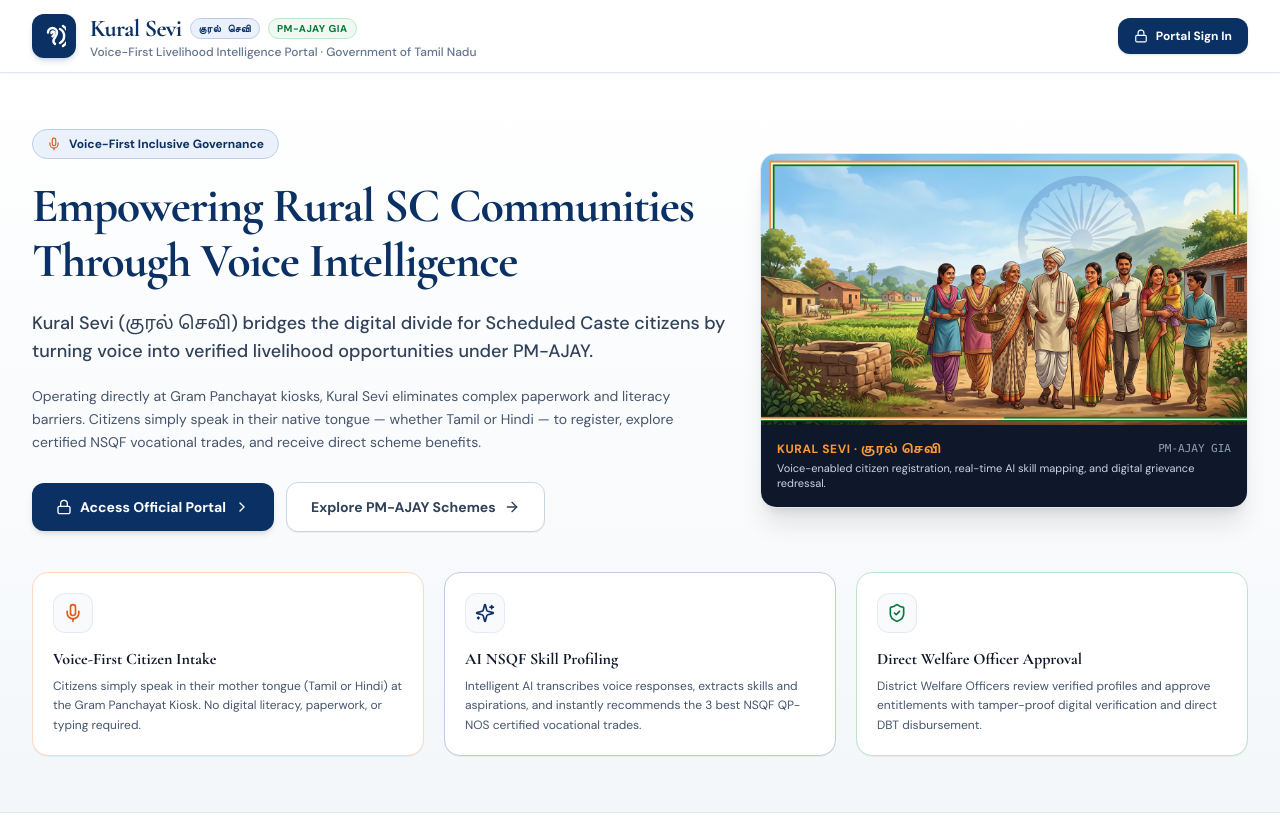
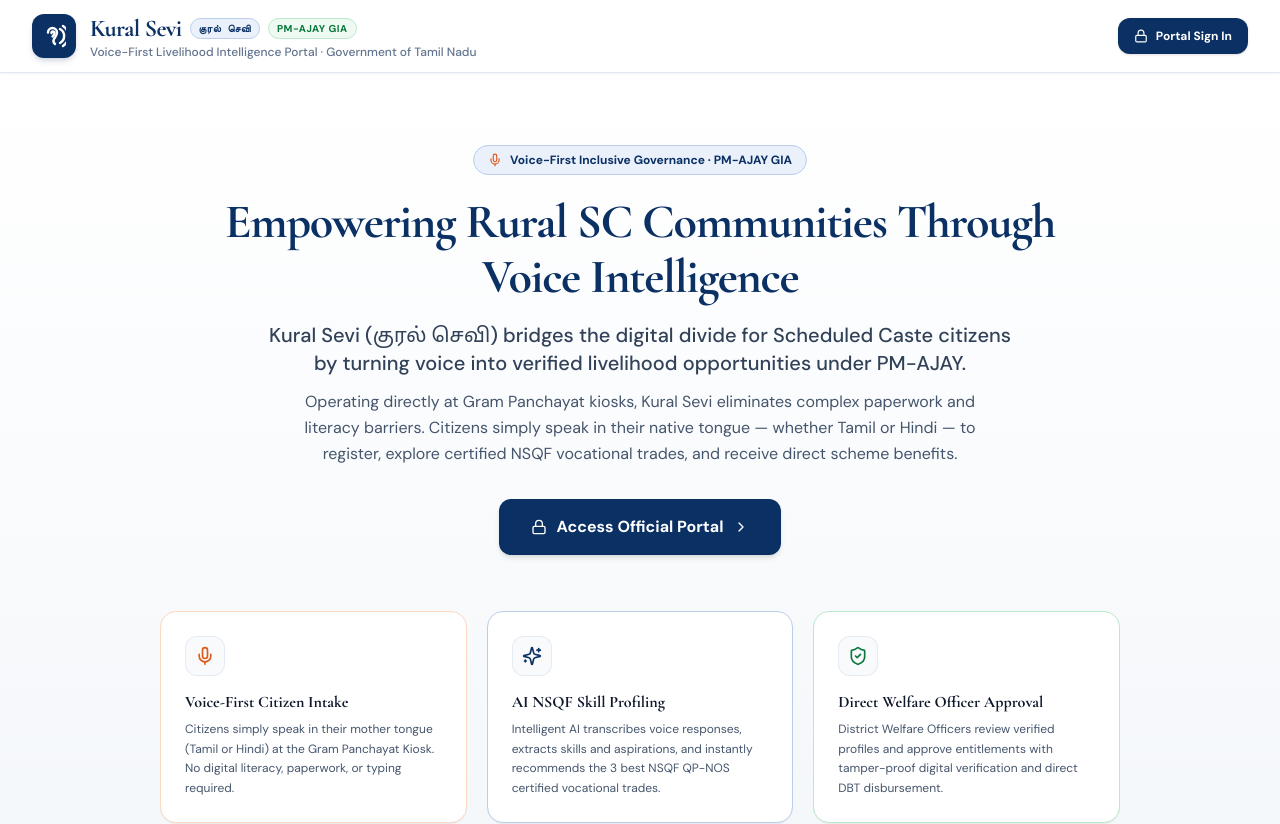
Before and after one commit to Potri2357/KuralSevi, a Next.js app in the folder apps/web/: page / in a window 1280 px wide. Shown: the top 824 px of the page. Built offline with nearby package versions, Linux system fonts and the light colour scheme.

Commit message:
style: remove hero image, remove explore button, center and align portal access button

```diff
--- a/apps/web/src/app/page.tsx
+++ b/apps/web/src/app/page.tsx
@@ -4,18 +4,13 @@
   Mic,
   Sparkles,
   ShieldCheck,
-  CheckCircle2,
   Lock,
   GraduationCap,
   Briefcase,
   Home,
   FileText,
-  Phone,
-  ArrowRight,
   ChevronRight,
-  ExternalLink,
   Users,
-  Award,
 } from 'lucide-react';
 import { IndicEar } from '@/components/icons/indic';
 
@@ -87,7 +82,7 @@
 export default function HomePage() {
   return (
     <div className="min-h-screen bg-slate-50 text-slate-800 font-sans selection:bg-[#0B3064]/10 selection:text-[#0B3064] flex flex-col">
-      {/* 1. HEADER (Only Kural Sevi branding and Sign In button - No top government banners or nav links) */}
+      {/* 1. HEADER (Only Kural Sevi branding and Sign In button) */}
       <header className="sticky top-0 z-40 w-full bg-white border-b border-slate-200 shadow-xs">
         <div className="max-w-7xl mx-auto px-4 sm:px-6 lg:px-8 h-18 flex items-center justify-between">
           {/* Kural Sevi Logo & Subtitle */}
@@ -129,79 +124,45 @@
 
       {/* 2. HERO SECTION: ALL ABOUT KURAL SEVI */}
       <section className="bg-gradient-to-b from-white to-slate-100/60 border-b border-slate-200">
-        <div className="max-w-7xl mx-auto px-4 sm:px-6 lg:px-8 py-10 sm:py-14">
-          <div className="grid grid-cols-1 lg:grid-cols-12 gap-8 items-center">
-            {/* Left Content */}
-            <div className="lg:col-span-7 space-y-5">
-              <div className="inline-flex items-center gap-2 bg-[#EAF1FB] border border-[#BACEEB] px-3.5 py-1.5 rounded-full text-xs font-bold text-[#0B3064]">
+        <div className="max-w-5xl mx-auto px-4 sm:px-6 lg:px-8 py-14 sm:py-18 text-center">
+          <div className="inline-flex items-center gap-2 bg-[#EAF1FB] border border-[#BACEEB] px-3.5 py-1.5 rounded-full text-xs font-bold text-[#0B3064] mb-5">
             <Mic className="w-3.5 h-3.5 text-[#E05A1B]" />
-                <span>Voice-First Inclusive Governance</span>
+            <span>Voice-First Inclusive Governance · PM-AJAY GIA</span>
           </div>
 
-              <h1 className="text-3xl sm:text-5xl font-black text-[#0B3064] font-display leading-[1.15] tracking-tight">
+          <h1 className="text-3xl sm:text-5xl font-black text-[#0B3064] font-display leading-[1.15] tracking-tight max-w-4xl mx-auto">
             Empowering Rural SC Communities Through Voice Intelligence
           </h1>
 
-              <p className="text-base sm:text-lg text-slate-700 font-medium">
+          <p className="text-base sm:text-xl text-slate-700 font-medium mt-4 max-w-3xl mx-auto">
             Kural Sevi (குரல் செவி) bridges the digital divide for Scheduled Caste citizens by turning voice into verified livelihood opportunities under PM-AJAY.
           </p>
 
-              <p className="text-sm text-slate-600 leading-relaxed max-w-2xl font-normal">
+          <p className="text-sm sm:text-base text-slate-600 leading-relaxed max-w-2xl mx-auto font-normal mt-3">
             Operating directly at Gram Panchayat kiosks, Kural Sevi eliminates complex paperwork and literacy barriers. Citizens simply speak in their native tongue — whether Tamil or Hindi — to register, explore certified NSQF vocational trades, and receive direct scheme benefits.
           </p>
 
-              {/* Action Buttons */}
-              <div className="flex flex-wrap items-center gap-3 pt-2">
+          {/* Action Button: Centered & Aligned Prominently */}
+          <div className="flex justify-center mt-8">
             <Link
               href="/login"
-                  className="inline-flex items-center gap-2 px-6 py-3.5 rounded-xl bg-[#0B3064] hover:bg-[#144282] text-white text-sm font-bold transition-all shadow-md hover:shadow-lg"
+              id="hero-portal-btn"
+              className="inline-flex items-center gap-2.5 px-8 py-4 rounded-xl bg-[#0B3064] hover:bg-[#144282] active:bg-[#082142] text-white text-base font-bold transition-all shadow-md hover:shadow-lg cursor-pointer"
             >
               <Lock className="w-4 h-4" />
               <span>Access Official Portal</span>
               <ChevronRight className="w-4 h-4" />
             </Link>
-                <a
-                  href="#pmajay-schemes"
-                  className="inline-flex items-center gap-2 px-6 py-3.5 rounded-xl bg-white hover:bg-slate-50 border border-slate-300 text-slate-700 text-sm font-bold transition-all shadow-2xs"
-                >
-                  <span>Explore PM-AJAY Schemes</span>
-                  <ArrowRight className="w-4 h-4" />
-                </a>
-              </div>
-            </div>
-
-            {/* Right Hero Image */}
-            <div className="lg:col-span-5">
-              <div className="relative rounded-2xl overflow-hidden border border-slate-200 shadow-xl bg-white">
-                {/* eslint-disable-next-line @next/next/no-img-element */}
-                <img
-                  src="/pmajay-hero.jpg"
-                  alt="Kural Sevi and PM-AJAY Community Beneficiaries"
-                  className="w-full h-auto object-cover max-h-[360px]"
-                />
-                <div className="p-4 bg-slate-900 text-white text-xs">
-                  <div className="flex items-center justify-between">
-                    <span className="font-bold text-[#FF9933] uppercase tracking-wider">
-                      Kural Sevi · குரல் செவி
-                    </span>
-                    <span className="text-[11px] text-slate-400 font-mono">PM-AJAY GIA</span>
-                  </div>
-                  <p className="text-slate-300 text-[11px] mt-1">
-                    Voice-enabled citizen registration, real-time AI skill mapping, and digital grievance redressal.
-                  </p>
-                </div>
-              </div>
-            </div>
           </div>
 
           {/* 3 Kural Sevi Pillars */}
-          <div className="grid grid-cols-1 md:grid-cols-3 gap-5 mt-10">
+          <div className="grid grid-cols-1 md:grid-cols-3 gap-5 mt-14 text-left">
             {KURAL_SEVI_PILLARS.map((pillar, idx) => {
               const Icon = pillar.icon;
               return (
                 <div
                   key={idx}
-                  className={`p-5 rounded-2xl border ${pillar.bg} bg-white shadow-2xs hover:shadow-sm transition-shadow flex flex-col justify-between`}
+                  className={`p-6 rounded-2xl border ${pillar.bg} bg-white shadow-2xs hover:shadow-sm transition-shadow flex flex-col justify-between`}
                 >
                   <div>
                     <div className="w-10 h-10 rounded-xl bg-slate-50 border border-slate-200/80 flex items-center justify-center mb-3.5">
```
Lines whose indentation alone changed are shown as unchanged.
